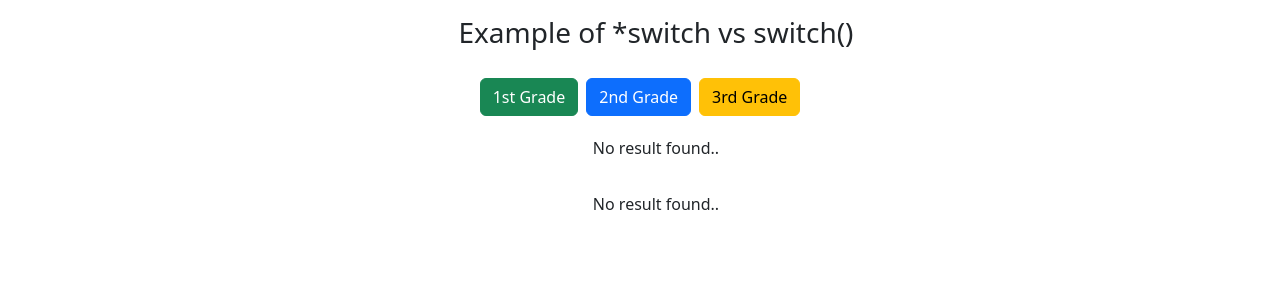
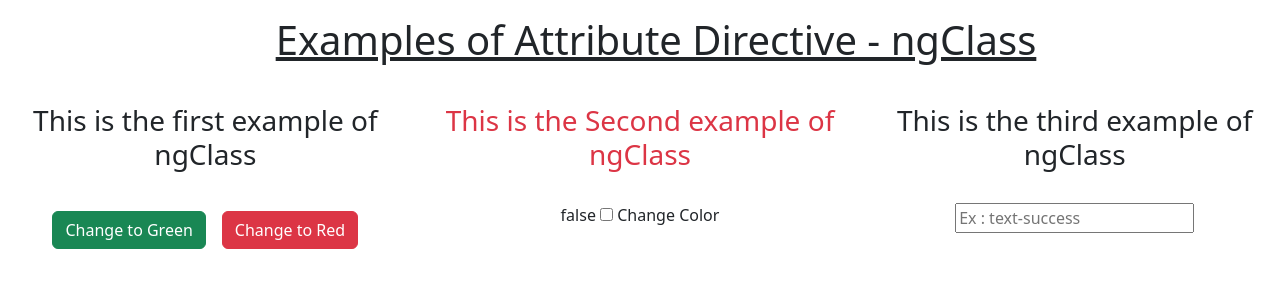
Before and after one commit to Chabsy123/angular-v19-tutorial-02, an Angular app: page / in a window 1280 px wide. Shown: the top 300 px of the page. Built offline with nearby package versions, Linux system fonts and the light colour scheme.

Commit message:
Learn ngClass Attribute Directives

```diff
--- a/src/app/app.component.html
+++ b/src/app/app.component.html
@@ -1,7 +1,7 @@
 <!-- <app-directives></app-directives> -->
  <!-- <app-structural-directives-ngif-vs-if></app-structural-directives-ngif-vs-if> -->
 <!-- <app-structural-directive-ngfor-vs-for></app-structural-directive-ngfor-vs-for> -->
-<app-structural-directive-ngswitch-vs-switch></app-structural-directive-ngswitch-vs-switch>
-
+<!-- <app-structural-directive-ngswitch-vs-switch></app-structural-directive-ngswitch-vs-switch> -->
+<app-attribute-directives></app-attribute-directives>
 
 <router-outlet/>
--- a/src/app/app.component.ts
+++ b/src/app/app.component.ts
@@ -6,6 +6,7 @@ import { DirectivesComponent } from './directives/directives.component';
 import { StructuralDirectivesNgifVsIfComponent } from './structural-directives-ngif-vs-if/structural-directives-ngif-vs-if.component';
 import { StructuralDirectiveNgforVsForComponent } from './structural-directive-ngfor-vs-for/structural-directive-ngfor-vs-for.component';
 import { StructuralDirectiveNgswitchVsSwitchComponent } from './structural-directive-ngswitch-vs-switch/structural-directive-ngswitch-vs-switch.component';
+import { AttributeDirectivesComponent } from './attribute-directives/attribute-directives.component';
 
 @Component({
   selector: 'app-root',
@@ -16,7 +17,8 @@ import { StructuralDirectiveNgswitchVsSwitchComponent } from './structural-direc
     // DirectivesComponent,
     // StructuralDirectivesNgifVsIfComponent,
     // StructuralDirectiveNgforVsForComponent,
-    StructuralDirectiveNgswitchVsSwitchComponent
+    // StructuralDirectiveNgswitchVsSwitchComponent,
+    AttributeDirectivesComponent
   ],
   templateUrl: './app.component.html',
   styleUrl: './app.component.scss'
--- /dev/null
+++ b/src/app/attribute-directives/attribute-directives.component.html
@@ -0,0 +1,57 @@
+<!-- Header Section -->
+<div class="row text-center">
+    <div class="col-12 m-3">
+        <h1><u> Examples of Attribute Directive - ngClass </u></h1>
+    </div>
+</div>
+
+<!-- Three Examples Demonstrating Different ngClass Approaches -->
+<div class="row text-center pt-3">
+
+    <!-- Example 1: Dynamic Class Binding via Method -->
+    <div class="col-4">
+        <!--
+        [ngClass] binds to a component property (textColor)
+        that changes when buttons are clicked
+        -->
+        <h3 [ngClass]="textColor">This is the first example of ngClass</h3>
+        <br>
+        <!--
+        Buttons trigger changeColor() method with different CSS classes
+        'text-success' and 'text-danger' are Bootstrap text color classes
+        -->
+        <button class="btn btn-success m-2" (click)="changeColor('text-success')">Change to Green</button>
+        <button class="btn btn-danger m-2" (click)="changeColor('text-danger')">Change to Red</button>
+    </div>
+
+    <!-- Example 2: Conditional Class Binding -->
+    <div class="col-4">
+        <!--
+        Uses ternary operator to switch between two classes
+        based on isTextGreen boolean value
+        -->
+        <h3 [ngClass]="isTextGreen ? 'text-success' : 'text-danger'">This is the Second example of ngClass</h3>
+        <br>
+        <!--
+        Displays current value of isTextGreen (true/false)
+        Checkbox two-way bound to isTextGreen using [(ngModel)]
+        -->
+        {{isTextGreen}}
+        <input type="checkbox" [(ngModel)]="isTextGreen"> Change Color
+    </div>
+
+    <!-- Example 3: User-Defined Class Binding -->
+    <div class="col-4">
+        <!--
+        Binds to userClass property that user can modify via input
+        User can type any valid class (e.g., 'text-warning', 'font-weight-bold')
+        -->
+        <h3 [ngClass]="userClass">This is the third example of ngClass</h3>
+        <br>
+        <!--
+        Text input two-way bound to userClass property
+        User can experiment with different class values
+        -->
+        <input type="text" [(ngModel)]="userClass" placeholder="Ex : text-success">
+    </div>
+</div>
--- /dev/null
+++ b/src/app/attribute-directives/attribute-directives.component.ts
@@ -0,0 +1,24 @@
+import { Component, NgModule } from '@angular/core';
+import { CommonModule, NgClass } from '@angular/common';
+import { FormsModule, NgModel } from '@angular/forms';
+
+@Component({
+  selector: 'app-attribute-directives',
+  imports: [CommonModule, FormsModule],
+  templateUrl: './attribute-directives.component.html',
+  styleUrl: './attribute-directives.component.scss'
+})
+export class AttributeDirectivesComponent {
+  // 1
+  textColor: string = 'text-succes';
+
+  changeColor(color: string) {
+  this.textColor = color;
+  }
+
+  // 2
+  isTextGreen: boolean = false;
+
+  // 3
+  userClass : string = '';
+}
--- a/src/app/structural-directive-ngswitch-vs-switch/structural-directive-ngswitch-vs-switch.component.ts
+++ b/src/app/structural-directive-ngswitch-vs-switch/structural-directive-ngswitch-vs-switch.component.ts
@@ -3,7 +3,7 @@ import { Component } from '@angular/core';
 
 @Component({
   selector: 'app-structural-directive-ngswitch-vs-switch',
-  imports: [NgSwitch, CommonModule],
+  imports: [ CommonModule],
   templateUrl: './structural-directive-ngswitch-vs-switch.component.html',
   styleUrl: './structural-directive-ngswitch-vs-switch.component.scss'
 })
```
Also changed, not shown: src/app/attribute-directives/attribute-directives.component.scss (added), 1 other file (tests, documents, lock files or other folders).
